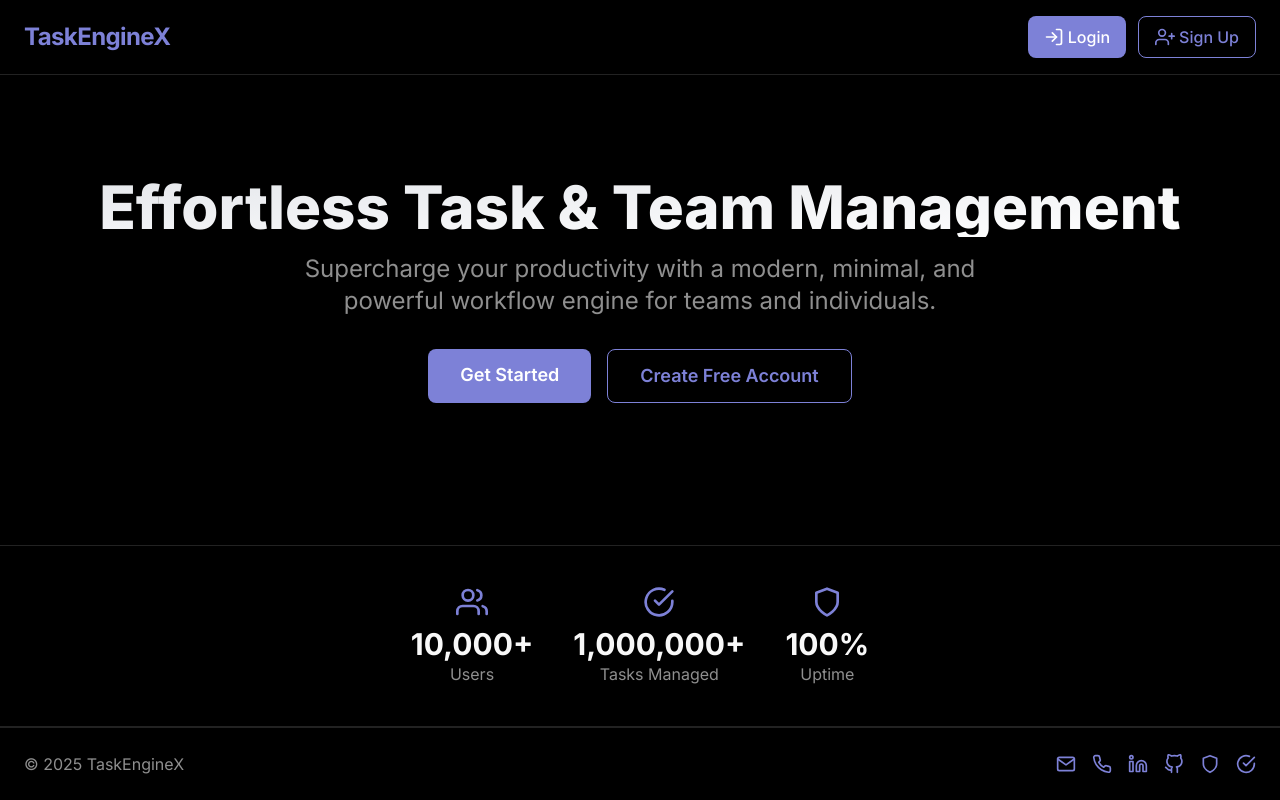
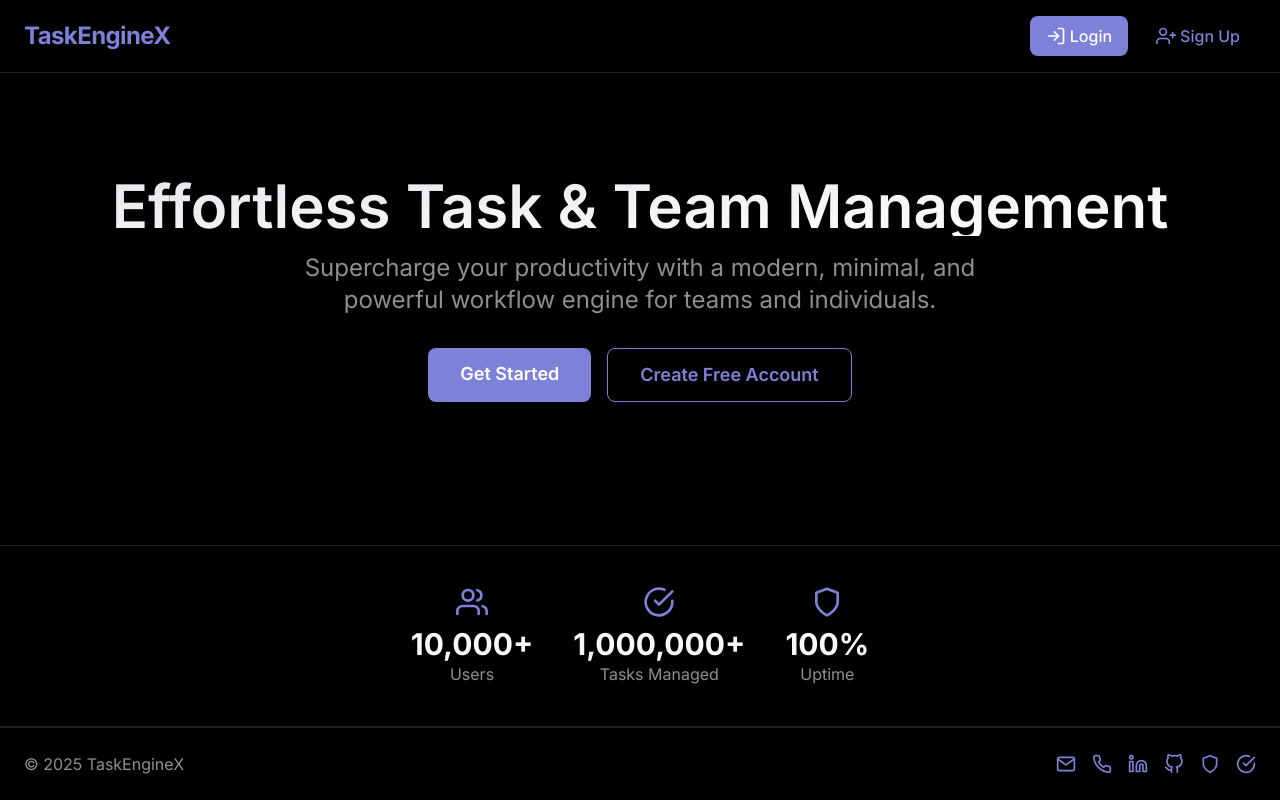
Before and after one commit to Dexter0900/TaskEngineX, a React (Vite) app in the folder frontend/: page / in a window 1280 px wide. Built offline with nearby package versions, Linux system fonts and the light colour scheme; no server answers.

Commit message:
landing page updated

```diff
--- a/frontend/src/pages/LandingPage.tsx
+++ b/frontend/src/pages/LandingPage.tsx
@@ -50,7 +50,7 @@ export default function LandingPage() {
           <Link to="/login" className="flex items-center gap-1 px-4 py-2 rounded font-medium text-white bg-primary hover:bg-primary/80 transition-colors">
             <FiLogIn className="w-5 h-5" /> Login
           </Link>
-          <Link to="/signup" className="flex items-center gap-1 px-4 py-2 rounded font-medium text-primary border border-primary bg-transparent hover:bg-primary hover:text-white transition-colors">
+          <Link to="/signup" className="flex items-center gap-1 px-4 py-2 rounded font-medium text-primary bg-transparent hover:text-primary/80 transition-colors">
             <FiUserPlus className="w-5 h-5" /> Sign Up
           </Link>
         </div>
@@ -58,7 +58,7 @@ export default function LandingPage() {
 
       {/* Hero Section */}
       <section id="top" className="flex-1 flex flex-col items-center justify-center text-center px-4 py-16">
-        <h1 className="text-4xl md:text-6xl font-extrabold bg-gradient-to-br from-gray-200 to-white bg-clip-text text-transparent mb-4">
+        <h1 className="text-4xl md:text-6xl font-semibold bg-linear-to-br from-gray-200 to-white bg-clip-text text-transparent mb-4">
           Effortless Task & Team Management
         </h1>
         <p className="text-lg md:text-2xl text-muted-foreground max-w-2xl mx-auto mb-8">
@@ -66,7 +66,7 @@ export default function LandingPage() {
         </p>
         <div className="flex flex-col sm:flex-row gap-4 justify-center mb-10">
           <Link to="/login" className="px-8 py-3 rounded bg-primary text-white font-semibold text-lg shadow hover:bg-primary/90 transition">Get Started</Link>
-          <Link to="/signup" className="px-8 py-3 rounded border border-primary text-primary font-semibold text-lg hover:bg-primary hover:text-white transition">Create Free Account</Link>
+          <Link to="/signup" className="px-8 py-3 rounded border border-primary text-primary font-semibold text-lg hover:text-primary/80 transition">Create Free Account</Link>
         </div>
       </section>
 
@@ -95,10 +95,10 @@ export default function LandingPage() {
           <span>&copy; {new Date().getFullYear()} TaskEngineX</span>
         </div>
         <div className="flex gap-4 text-primary text-xl">
-          <a href="mailto:support@taskenginex.com" className="hover:text-foreground" title="Email"><FiMail /></a>
-          <a href="tel:+911234567890" className="hover:text-foreground" title="Phone"><FiPhone /></a>
-          <a href="https://linkedin.com/in/your-linkedin" target="_blank" rel="noopener noreferrer" className="hover:text-foreground" title="LinkedIn"><FiLinkedin /></a>
-          <a href="https://github.com/your-github" target="_blank" rel="noopener noreferrer" className="hover:text-foreground" title="GitHub"><FiGithub /></a>
+          <a href="mailto:preet451383@gmail.com" className="hover:text-foreground" title="Email"><FiMail /></a>
+          <a href="tel:+919313254676" className="hover:text-foreground" title="Phone"><FiPhone /></a>
+          <a href="https://linkedin.com/in/Preet-Rajput" target="_blank" rel="noopener noreferrer" className="hover:text-foreground" title="LinkedIn"><FiLinkedin /></a>
+          <a href="https://github.com/Dexter0900" target="_blank" rel="noopener noreferrer" className="hover:text-foreground" title="GitHub"><FiGithub /></a>
           <a href="/terms" className="hover:text-foreground" title="Terms"><FiShield /></a>
           <a href="/privacy" className="hover:text-foreground" title="Privacy"><FiCheckCircle /></a>
         </div>
```
